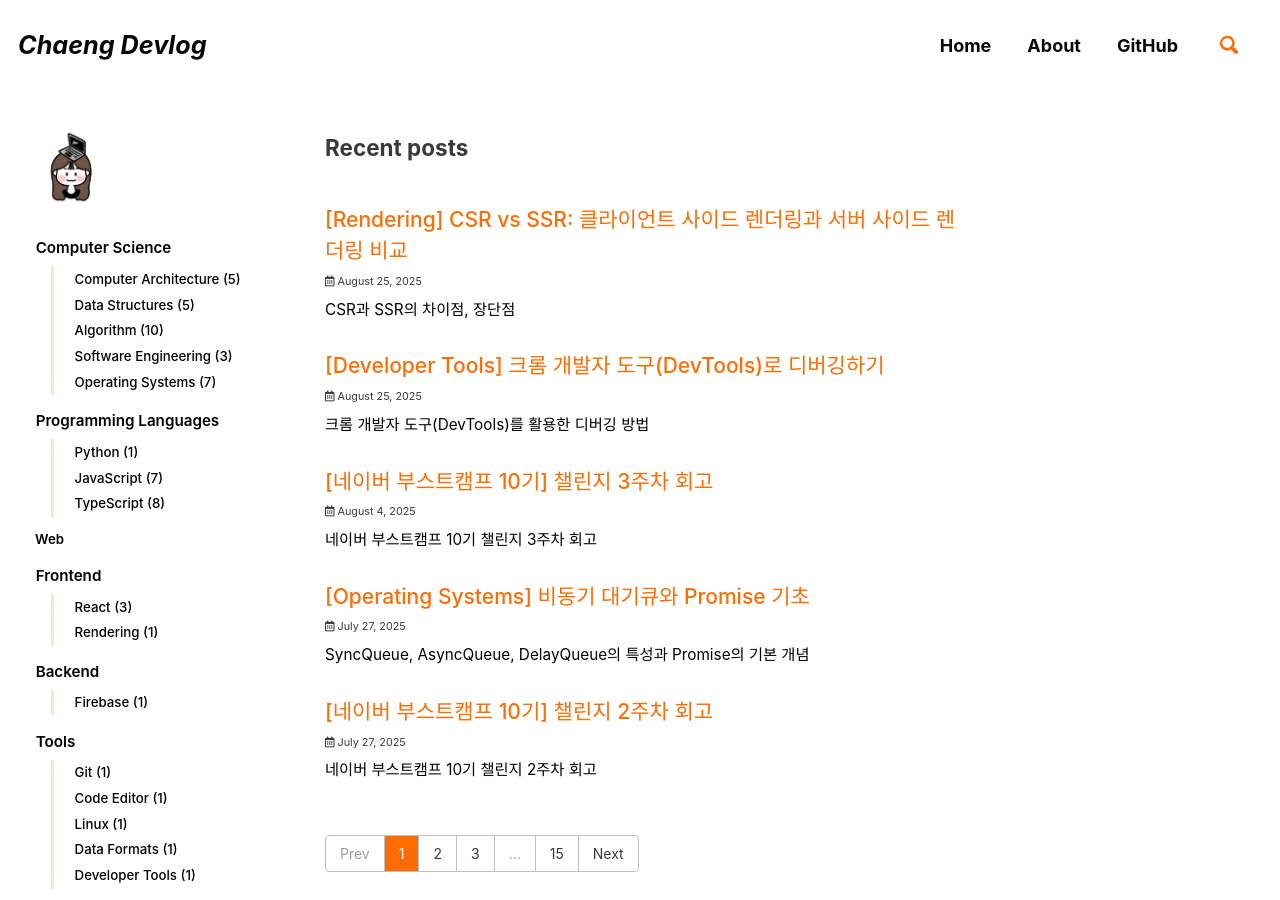
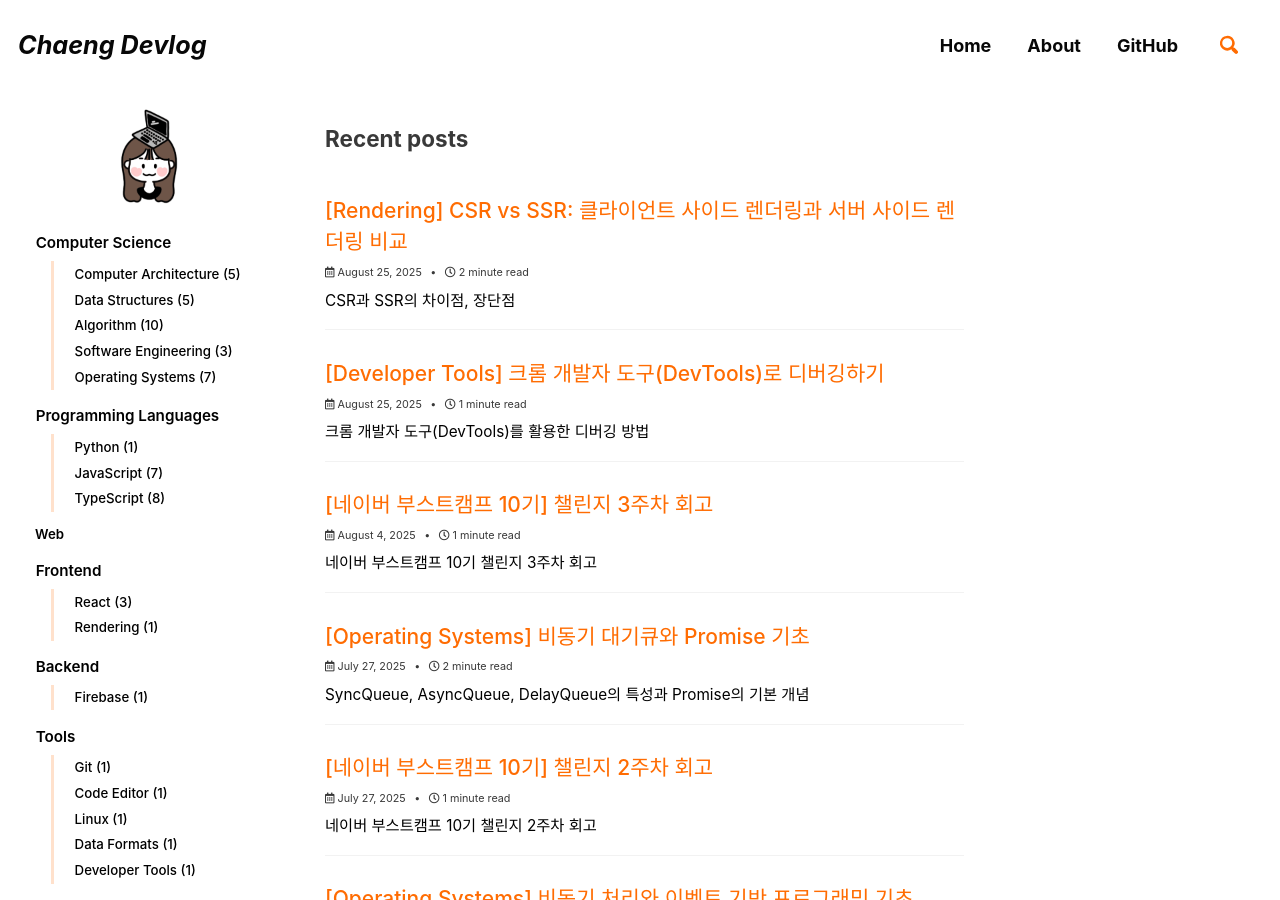
Before and after one commit to cchaeyoung/cchaeyoung.github.io, a Jekyll site: the page built from index.html, in a window 1280 px wide and 900 px high. Built offline with Jekyll 4.4.1, drawn with Linux system fonts in a browser that asks for light colours; cached includes are drawn as plain includes; some web fonts are replaced; the list of posts is cut into pages by our own code; some of the changed text lies outside the part shown.

Commit message:
feat: improve main layout and sidebar design

```diff
--- a/_config.yml
+++ b/_config.yml
@@ -211,7 +211,7 @@ sass:
 
 # Outputting
 permalink: /:categories/:title/
-paginate: 5 # amount of posts to show
+paginate: 8 # amount of posts to show
 paginate_path: /page:num/
 timezone: # https://en.wikipedia.org/wiki/List_of_tz_database_time_zones
 
@@ -278,7 +278,7 @@ defaults:
     values:
       layout: single
       author_profile: true
-      read_time: #true
+      read_time: true
       show_date: true
       comments: true
       # share: true
--- a/_sass/custom.scss
+++ b/_sass/custom.scss
@@ -1,3 +1,72 @@
+/* ==========================================================================
+   Post list - 구분선
+   ========================================================================== */
+
+.list__item {
+  border-bottom: 1px solid #f2f2f2;
+}
+
+.list__item:last-child {
+  border-bottom: none;
+}
+
+/* ==========================================================================
+   Pagination
+   ========================================================================== */
+
+.pagination ul {
+  display: flex;
+  gap: 4px;
+}
+
+.pagination li {
+  margin-left: 0;
+}
+
+.pagination li a {
+  border: 1px solid #e8e8e8;
+  border-radius: 4px;
+  color: #555;
+  font-size: 0.85em;
+  padding: 0.45em 0.9em;
+}
+
+.pagination li a:hover {
+  border-color: #ff6c02;
+  color: #ff6c02;
+}
+
+.pagination li a.current,
+.pagination li a.current.disabled {
+  background: #ff6c02;
+  border-color: #ff6c02;
+  color: #fff;
+}
+
+.pagination li a.disabled {
+  border-color: #f0f0f0;
+  color: #ccc;
+}
+
+.pagination li:first-child a,
+.pagination li:last-child a {
+  border-radius: 4px;
+}
+
+/* ==========================================================================
+   Sidebar
+   ========================================================================== */
+
+.author__avatar img {
+  display: block;
+  margin-left: auto;
+  margin-right: auto;
+}
+
+.sidebar.sticky::-webkit-scrollbar {
+  width: 5px;
+}
+
 /* ==========================================================================
    Search overlay
    ========================================================================== */
--- a/_sass/minimal-mistakes/_archive.scss
+++ b/_sass/minimal-mistakes/_archive.scss
@@ -3,7 +3,7 @@
    ========================================================================== */
 
 .archive {
-  margin-top: 1em;
+  margin-top: 0.5em;
   margin-bottom: 2em;
   padding-left: 1.5em;
 
@@ -57,7 +57,7 @@
   text-overflow: ellipsis;
 
   a[rel="permalink"]::before {
-    content: '';
+    content: "";
     position: absolute;
     left: 0;
     top: 0;
@@ -298,7 +298,7 @@
   }
 
   a.btn::before {
-    content: '';
+    content: "";
     position: absolute;
     left: 0;
     top: 0;
@@ -324,7 +324,7 @@
     }
 
     a.btn::before {
-      content: '';
+      content: "";
       position: absolute;
       left: 0;
       top: 0;
@@ -365,7 +365,7 @@
     }
 
     a.btn::before {
-      content: '';
+      content: "";
       position: absolute;
       left: 0;
       top: 0;
@@ -409,7 +409,7 @@
     }
 
     a.btn::before {
-      content: '';
+      content: "";
       position: absolute;
       left: 0;
       top: 0;
@@ -455,7 +455,7 @@
    Wide Pages
    ========================================================================== */
 
-  .wide {
+.wide {
   .archive {
     @include breakpoint($large) {
       padding-right: 0;
@@ -478,7 +478,7 @@
 /* Place inside a single layout */
 
 .layout--single {
-	.feature__wrapper {
-		display: inline-block;
-	}
+  .feature__wrapper {
+    display: inline-block;
+  }
 }
--- a/_sass/minimal-mistakes/_sidebar.scss
+++ b/_sass/minimal-mistakes/_sidebar.scss
@@ -33,7 +33,6 @@
 
   @include breakpoint($x-large) {
     width: calc(#{$left-sidebar-width} - 1em);
-
   }
 
   > * {
@@ -128,11 +127,11 @@
   }
 
   img {
-    max-width: 80px;
+    max-width: 110px;
     align-items: center;
     background-attachment: fixed;
-    margin-top: 25px;
-    margin-bottom: 10px;
+    margin-top: 0;
+    margin-bottom: 5px;
 
     @include breakpoint($large) {
       padding: 0px;
@@ -140,7 +139,6 @@
     }
   }
 }
-
 
 .author__content {
   display: table-cell;
@@ -212,7 +210,6 @@
   }
 
   .author__urls {
-
     span.label {
       padding-left: 5px;
     }
@@ -228,7 +225,7 @@
 
     &:before {
       @supports (pointer-events: none) {
-        content: '';
+        content: "";
         position: fixed;
         top: 0;
         left: 0;
@@ -250,7 +247,6 @@
   }
 }
 
-
 .author__urls {
   display: none;
   position: absolute;
@@ -261,7 +257,9 @@
   border: 1px solid $border-color;
   border-radius: $border-radius;
   background: $background-color;
-  box-shadow: 0 2px 4px 0 rgba(#000, 0.16), 0 2px 10px 0 rgba(#000, 0.12);
+  box-shadow:
+    0 2px 4px 0 rgba(#000, 0.16),
+    0 2px 10px 0 rgba(#000, 0.12);
   /* 2022.01.22 change font */
   font-family: $menufont;
   cursor: default;
```
